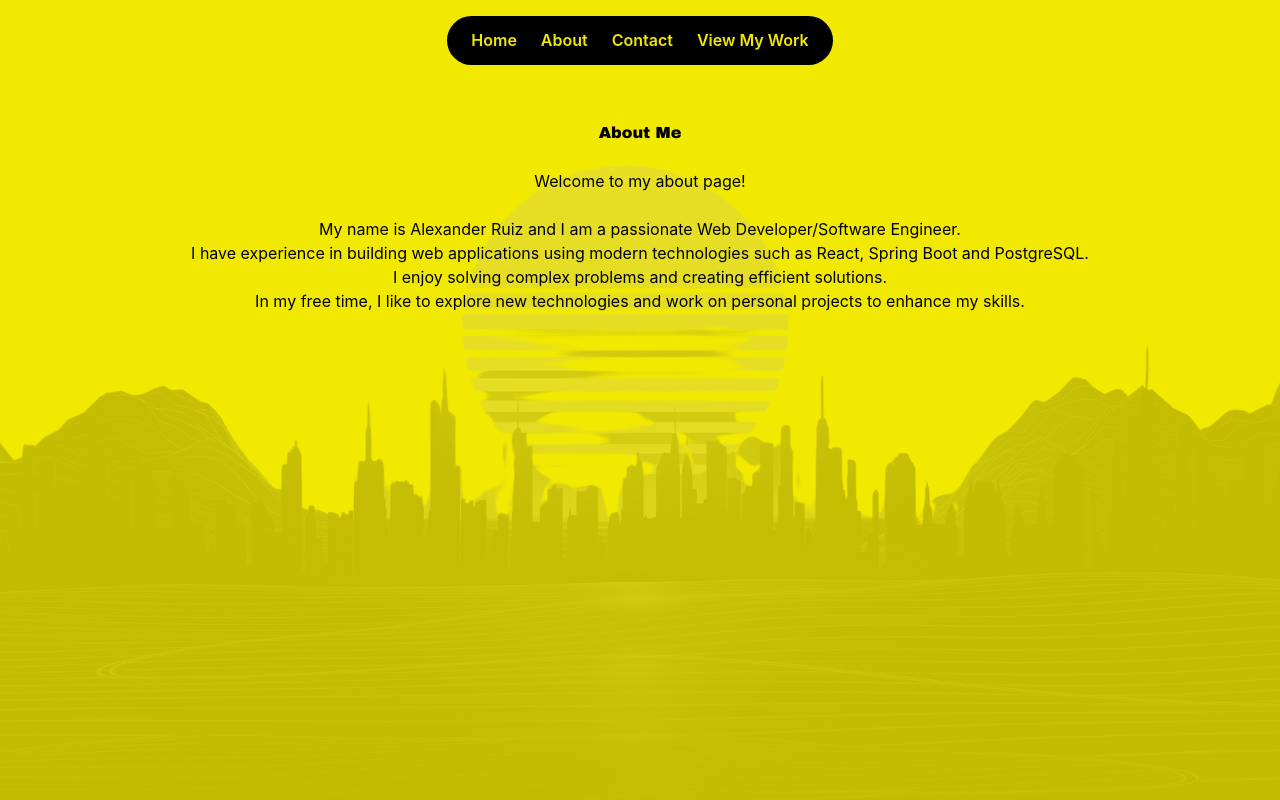
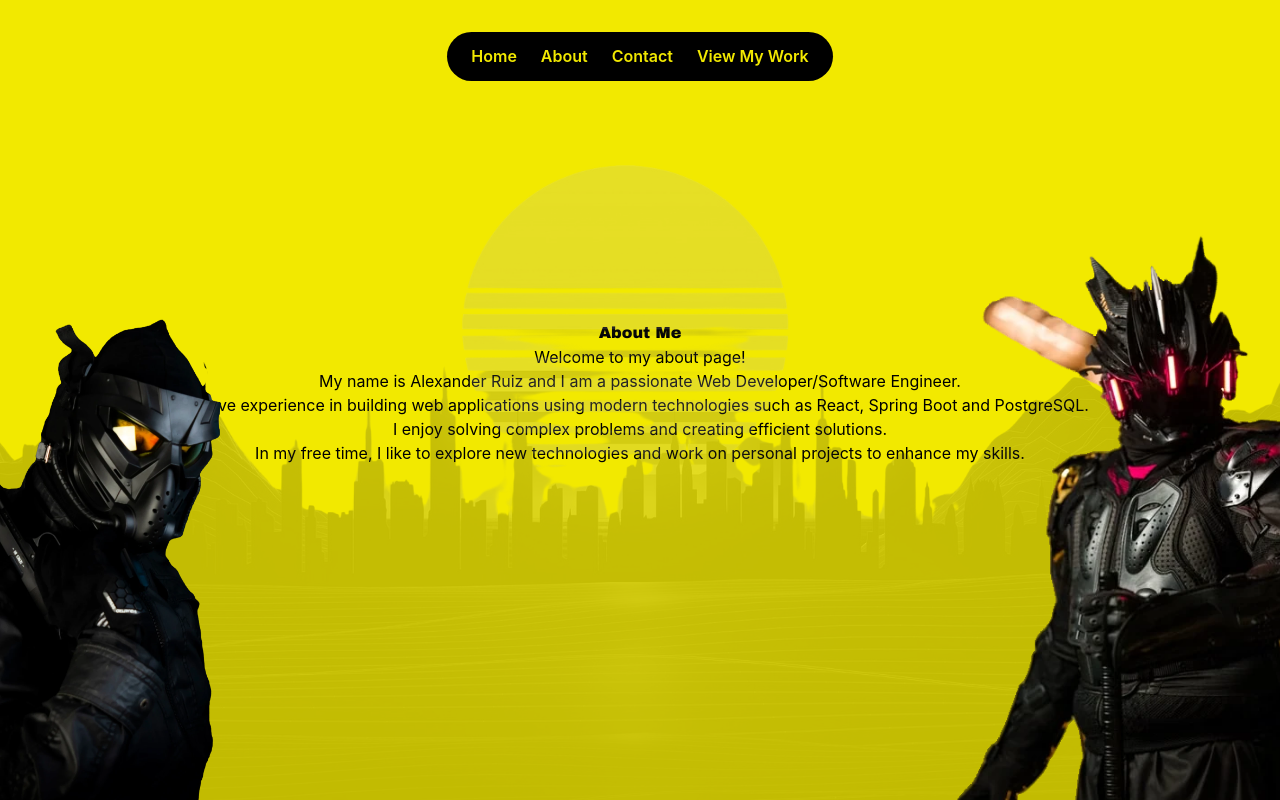
Before and after one commit to AlexRz101/Personal-Portfolio, a React (Vite) app in the folder Portfolio/: page /about in a window 1280 px wide. Built offline with nearby package versions, Linux system fonts and the light colour scheme.

Commit message:
Updated About page, added images

```diff
--- a/Portfolio/src/pages/About.tsx
+++ b/Portfolio/src/pages/About.tsx
@@ -1,14 +1,17 @@
 import Navbar from "../components/Navbar"
 import "../styles/About.css"
 import cityBg from '../assets/artapixel-city-5848267_1920.png'
+import rightImage from '../assets/craiyon_124018_image.png'
+import leftImage from  '../assets/craiyon_123905_image.png'
+
 function About() {
     return (
         <div
-            className="flex flex-col h-screen background-container overflow-hidden"
+            className="h-screen background-container overflow-hidden"
             style={{ '--bg-image': `url(${cityBg})` } as React.CSSProperties}
         >
             {/* Navbar centered at top */}
-            <div className="flex justify-center items-center py-4 z-10 w-full">
+            <div className="flex justify-center items-start py-8 w-full">
                 <Navbar
                     navBarColor="bg-black"
                     textColor="text-[#f2e900]"
@@ -17,14 +20,18 @@ function About() {
             </div>
 
             {/* Page content below */}
-            <div className="flex justify-center items-center flex-col text-center mt-10 gap-6 z-10">
+            <div className="h-[70%] flex flex-col items-center justify-center text-center">
                 <h1 className="text">About Me</h1>
                 <p>Welcome to my about page!</p>
-                <p className="center">My name is Alexander Ruiz and I am a passionate Web Developer/Software Engineer. <br></br>
+                <p className="about-content center">My name is Alexander Ruiz and I am a passionate Web Developer/Software Engineer. <br></br>
                     I have experience in building web applications using modern technologies such as React, Spring Boot and PostgreSQL. <br></br>
                     I enjoy solving complex problems and creating efficient solutions. <br></br>
                     In my free time, I like to explore new technologies and work on personal projects to enhance my skills.</p>
             </div>
+
+            <img src={leftImage} alt="description" className="leftImage" />
+            <img src={rightImage} alt="description" className="rightImage" />
+            <div className="rightCircle"></div>
         </div>
     );
 }
--- a/Portfolio/src/pages/Projects.tsx
+++ b/Portfolio/src/pages/Projects.tsx
@@ -11,7 +11,7 @@ function Projects() {
         <div className="projects-page h-screen bg-[#1a1a1a]">
 
             {/* Navbar */}
-            <div className="flex justify-center items-center py-4">
+            <div className="flex justify-center items-center py-8">
                 <Navbar
                     navBarColor="bg-[#f2e900]"
                     textColor="text-black"
--- a/Portfolio/src/styles/About.css
+++ b/Portfolio/src/styles/About.css
@@ -13,4 +13,22 @@
     background-position: center;
     opacity: 0.2;
     filter: grayscale(100%);
+    pointer-events: none;
 }
+
+/* Image positioning */
+.leftImage {
+    position: fixed;
+    right: 73%;
+    top: 35%;
+    width: 450px;
+    z-index: 2;
+}
+
+.rightImage {
+    position: fixed;
+    left: 73%;
+    top: 25%;
+    width: 450px;
+    z-index: 2;
+}
--- a/Portfolio/src/styles/Home.css
+++ b/Portfolio/src/styles/Home.css
@@ -17,6 +17,7 @@ body {
     background-position: center;
     opacity: 0.2;
     filter: grayscale(100%);
+    z-index: 0;
 }
 
 /* Images */
```
